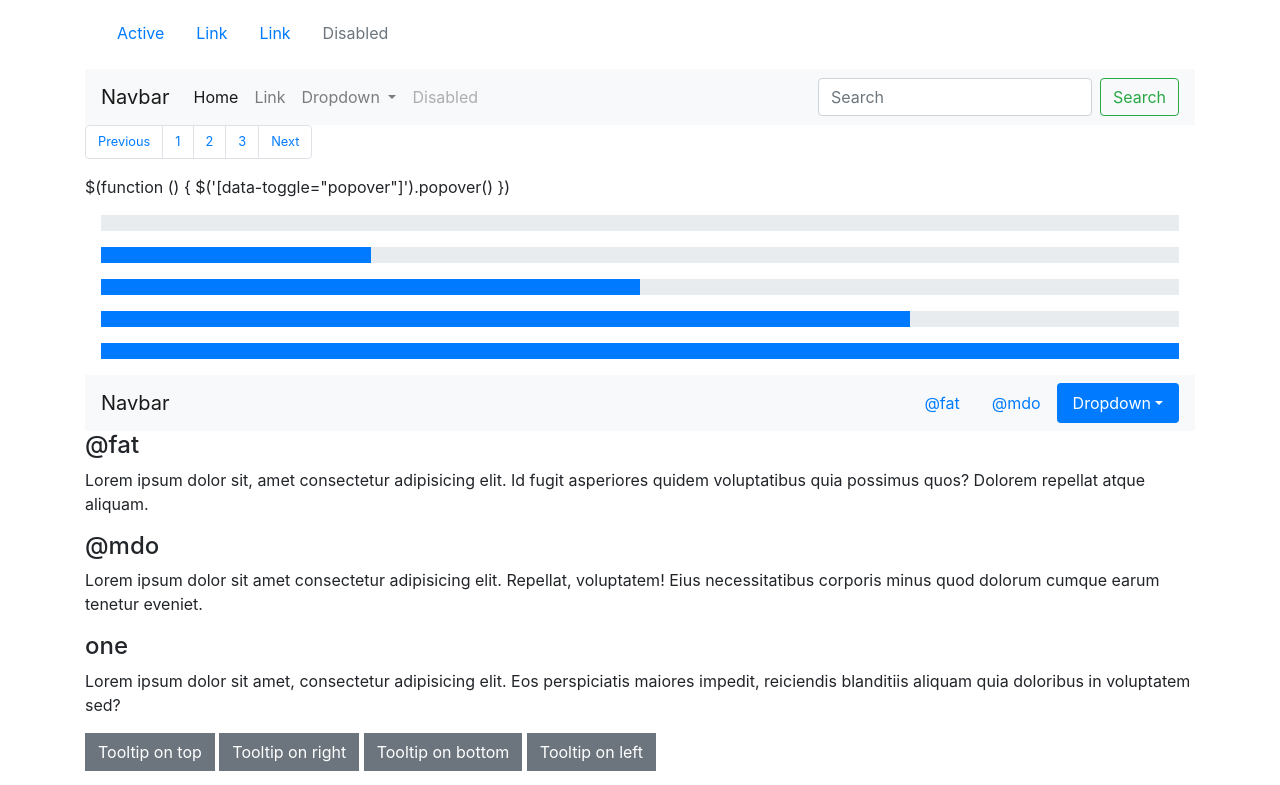
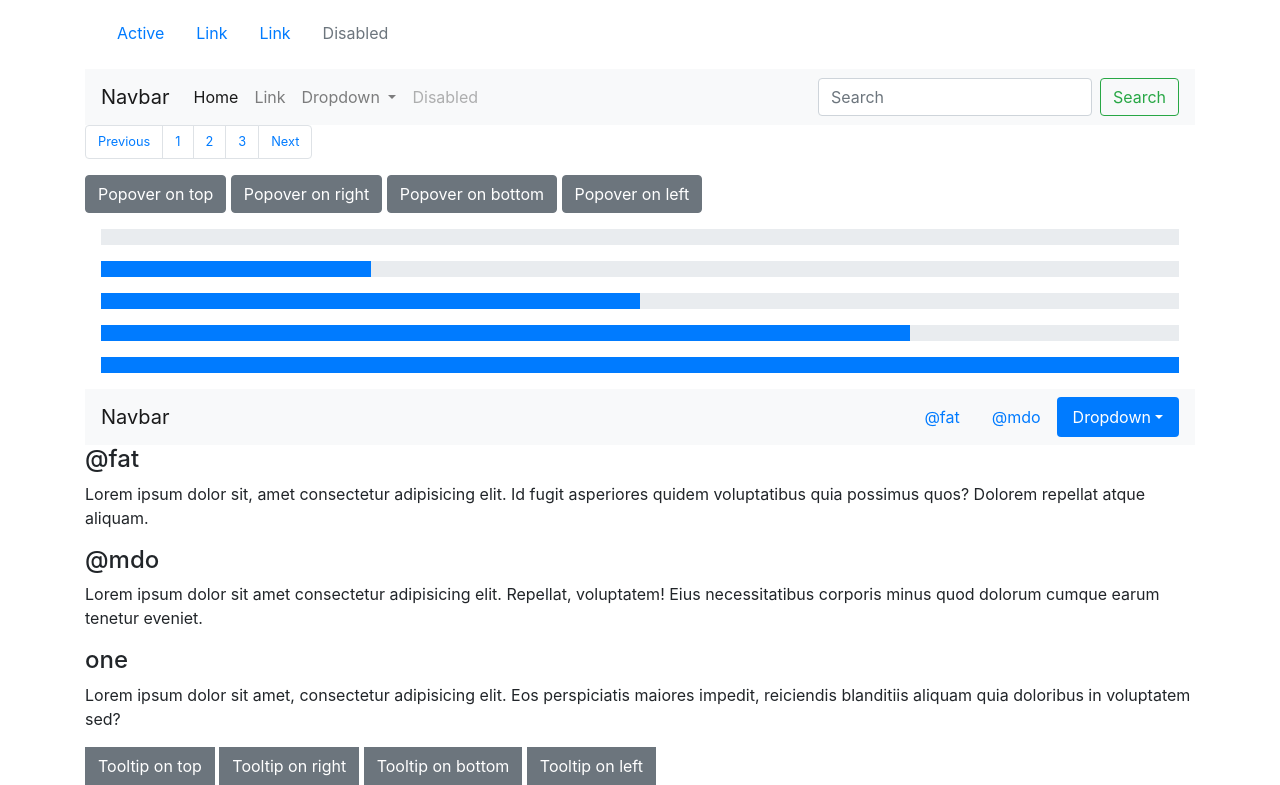
Before and after one commit to zubair7384/Bootstrape-components, a plain HTML site: page index.html in a window 1280 px wide. Shown: the part 2992-3777 px from the top of the page. Drawn offline with nearby package versions, Linux system fonts and the light colour scheme.

Commit message:
Update index.html

```diff
--- a/index.html
+++ b/index.html
@@ -351,9 +351,22 @@
     </section>
     <section id="Popover" class="Popover">
       <div class="container custom-popover">
-          $(function () {
-            $('[data-toggle="popover"]').popover()
-          })
+        <button type="button" class="btn btn-secondary" data-container="body" data-toggle="popover" data-placement="top" data-content="Vivamus sagittis lacus vel augue laoreet rutrum faucibus.">
+          Popover on top
+        </button>
+
+        <button type="button" class="btn btn-secondary" data-container="body" data-toggle="popover" data-placement="right" data-content="Vivamus sagittis lacus vel augue laoreet rutrum faucibus.">
+          Popover on right
+        </button>
+
+        <button type="button" class="btn btn-secondary" data-container="body" data-toggle="popover" data-placement="bottom" data-content="Vivamus
+        sagittis lacus vel augue laoreet rutrum faucibus.">
+          Popover on bottom
+        </button>
+
+        <button type="button" class="btn btn-secondary" data-container="body" data-toggle="popover" data-placement="left" data-content="Vivamus sagittis lacus vel augue laoreet rutrum faucibus.">
+          Popover on left
+        </button>
       </div>
     </section>
     <section id="Progress" class="Progress">
```
